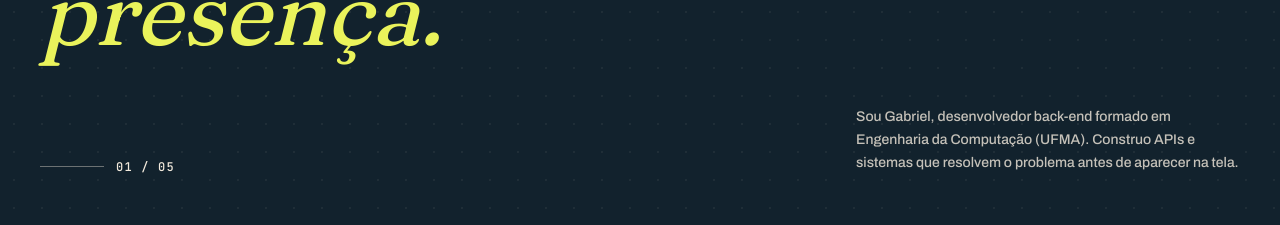
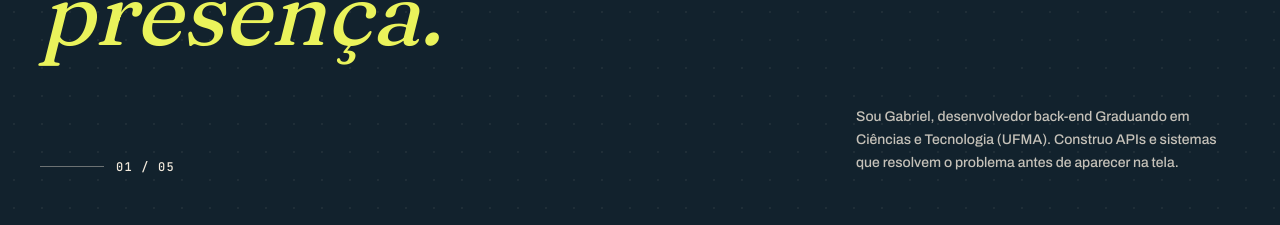
Before and after one commit to Coelho-G-Dev/portfolio-next, a Next.js app: page / in a window 1280 px wide. Shown: the part 394-619 px from the top of the page. Built offline with nearby package versions, Linux system fonts and the light colour scheme.

Commit message:
Edit : Correções do Texto "Sobre Mim e Hero" e Ajustes no Layout do App

```diff
--- a/app/layout.tsx
+++ b/app/layout.tsx
@@ -21,9 +21,8 @@ const jetbrainsMono = JetBrains_Mono({
   variable: "--font-jetbrains",
 });
 
-// TODO: trocar pelo domínio final quando publicar (Vercel/domínio próprio)
 export const metadata: Metadata = {
-  metadataBase: new URL("https://gabrielcoelho.dev"),
+  metadataBase: new URL("https://portfolio-next-flax-seven.vercel.app"),
   title: "Gabriel Coelho — Desenvolvedor Back-End",
   description:
     "Gabriel Coelho, desenvolvedor back-end. APIs robustas e seguras com Node.js, Express, MongoDB e Java com Spring Boot.",
@@ -50,7 +49,7 @@ const personJsonLd = {
   "@type": "Person",
   name: "Gabriel Coelho",
   jobTitle: "Desenvolvedor Back-End",
-  url: "https://gabrielcoelho.dev",
+  url: "https://portfolio-next-flax-seven.vercel.app",
   address: { "@type": "PostalAddress", addressLocality: "São Luís", addressRegion: "MA", addressCountry: "BR" },
   sameAs: [
     "https://github.com/Coelho-G-Dev",
--- a/components/About.tsx
+++ b/components/About.tsx
@@ -39,7 +39,7 @@ export default function About() {
             <div>
               <p className="font-mono text-[11px] tracking-widest uppercase mb-2">Fora da tela</p>
               <p className="text-sm leading-relaxed">
-                Powerlifting e xadrez — um me ensina progressão disciplinada, o outro, pensar
+                Sou praticante de Powerlifting e xadrez, aprendendo sobre  progressão disciplinada e a pensar
                 várias jogadas à frente.
               </p>
             </div>
--- a/components/Hero.tsx
+++ b/components/Hero.tsx
@@ -34,7 +34,7 @@ export default function Hero() {
           <span className="font-mono text-xs tracking-widest">01 / 05</span>
         </div>
         <p className="max-w-sm text-cream/80 text-sm leading-relaxed">
-          Sou Gabriel, desenvolvedor back-end formado em Engenharia da Computação (UFMA). Construo
+          Sou Gabriel, desenvolvedor back-end Graduando em Ciências e Tecnologia (UFMA). Construo
           APIs e sistemas que resolvem o problema antes de aparecer na tela.
         </p>
       </div>
```
Also changed, not shown: 2 other files (tests, documents, lock files or other folders).
